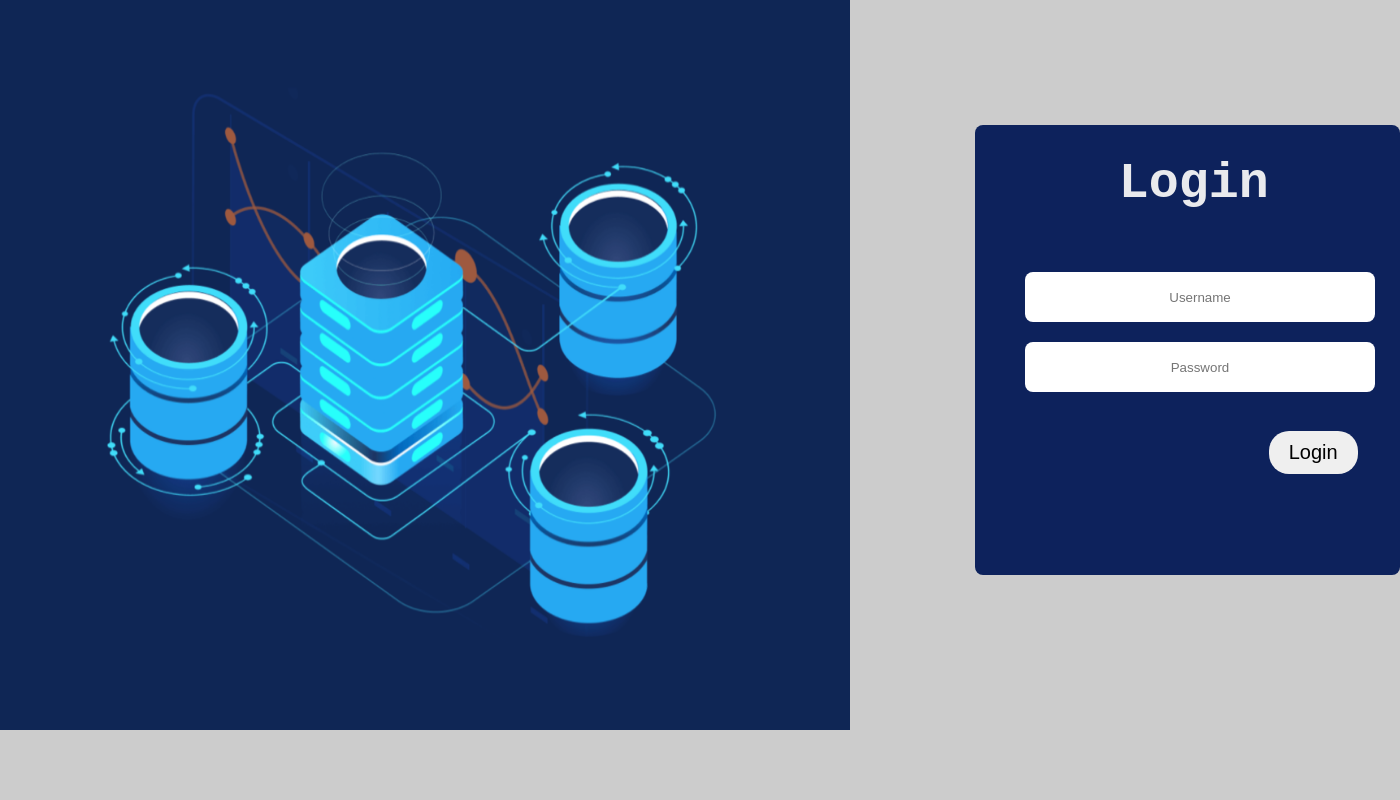
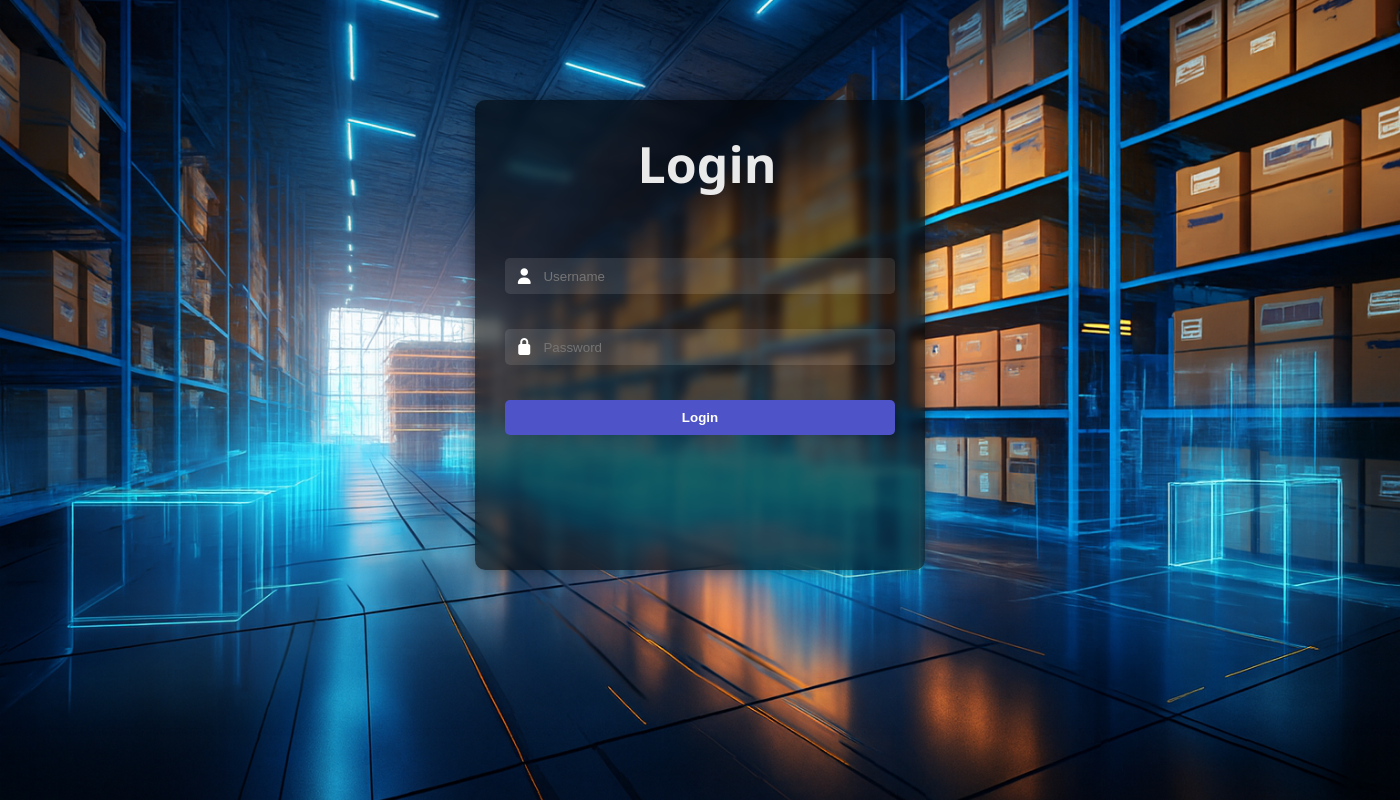
Before and after one commit to Ericson-999/sales-inventory-system, a PHP site: page /login.php in a window 1400 px wide. Run offline with PHP 8.4, Linux system fonts and the light colour scheme; some libraries are stand-ins or nearby versions.

Commit message:
Refactor code structure for improved UI/UX and maintainability

```diff
--- a/frontend/login.php
+++ b/frontend/login.php
@@ -10,13 +10,16 @@
 </head>
 <body>
   <div class="form_container">
-      <div>
-        <img src="../images/heroImage.png" width="850px" height="730px" alt="hero Image">
-      </div>
       <form class="login_form" action="../backend/routes/login.php" method="POST">
         <h1>Login</h1>
-        <input type="text" name="username" placeholder="Username" required />
-        <input type="password" name="password" placeholder="Password" required />
+        <div class="input-group">
+          <i class="fas fa-user"></i>
+          <input type="text" name="username" placeholder="Username" required>
+        </div>
+        <div class="input-group">
+          <i class="fas fa-lock"></i>
+          <input type="password" name="password" placeholder="Password" required>
+        </div>
         <button type="submit">Login</button>
         <?php
           session_start();
--- a/frontend/style.css
+++ b/frontend/style.css
@@ -7,10 +7,9 @@
 body{
   margin: 0;
   padding: 0;
-  align-items: center;
-  justify-content: center;
-  background-color: #ccc;
-  font-family: 'Courier New', Courier, monospace;
+  background: url('../images/background1.png') no-repeat center center fixed;
+  background-size: cover;
+  font-family: 'Segoe UI', sans-serif;
 }
 
 
@@ -39,53 +38,74 @@ body{
 }
 
 .login_form{
-  background-color: rgb(13, 34, 92);
-  border-radius: 8px;
   width: 450px;
-  height: 450px;
-  justify-content: center;
-  align-items: center;
-  margin-top: 125px;
-  margin-left: 125px;
-  padding-left: 50px;
-  padding-top: 30px;
+  height: 470px;
+  margin: 100px auto;
+  padding: 30px;
+  background-color: rgba(0, 0, 0, 0.6);
+  border-radius: 10px;
+  color: white;
+  box-shadow: 0 0 15px rgba(0, 0, 0, 0.5);
+  backdrop-filter: blur(5px);
+  -webkit-backdrop-filter: blur(5px);
 }
 
 .login_form h1{
   font-size: 50px;
-  padding-left: 25%;
+  padding-left: 34%;
   margin-bottom: 60px;
   color: #f4f4f4f4;
 }
 
-.login_form input{
-  height: 50px;
-  width: 350px;
-  margin-bottom: 20px;
-  text-align: center;
-  border-radius: 8px;
-  border: none;
+.input-group {
+  display: flex;
+  align-items: center;
+  margin-bottom: 35px;
+  background-color: rgba(255, 255, 255, 0.1);
+  border-radius: 5px;
+  padding: 10px;
 }
 
-.login_form button{
-  padding: 10px 20px;
-  font-size: 20px;
-  border-radius: 20px;
-  border: none;
-  margin-top: 5%;
-  margin-left: 65%;
-  cursor: pointer;
-  transition: 0.15s;
+.input-group i {
+  color: white;
+  margin-right: 10px;
 }
 
-.login_form button:hover{
-  color: #f4f4f4f4;
-  background-color: #0056b3;
+.input-group input {
+  background: transparent;
+  border: none;
+  outline: none;
+  color: white;
+  width: 100%;
+}
+
+button {
+  width: 100%;
+  padding: 10px;
+  background-color: #4e54c8;
+  border: none;
+  border-radius: 5px;
+  color: white;
+  font-weight: bold;
+  cursor: pointer;
+  transition: background-color 0.3s ease;
+}
+
+button:hover {
+  background-color: #5f67d6;
+}
+
+@media (max-width: 400px) {
+  .login-container {
+    width: 90%;
+    margin: 50px auto;
+  }
 }
 
 .error-message {
   color: red;
   padding: 40px 38px;
+  margin-left: 55px;
   margin-bottom: 15px;
   border-radius: 5px;
 
```
Also changed, not shown: other parts of frontend/style.css (+21 -7 lines), images/background1.png (added), images/heroImage.png (deleted).
